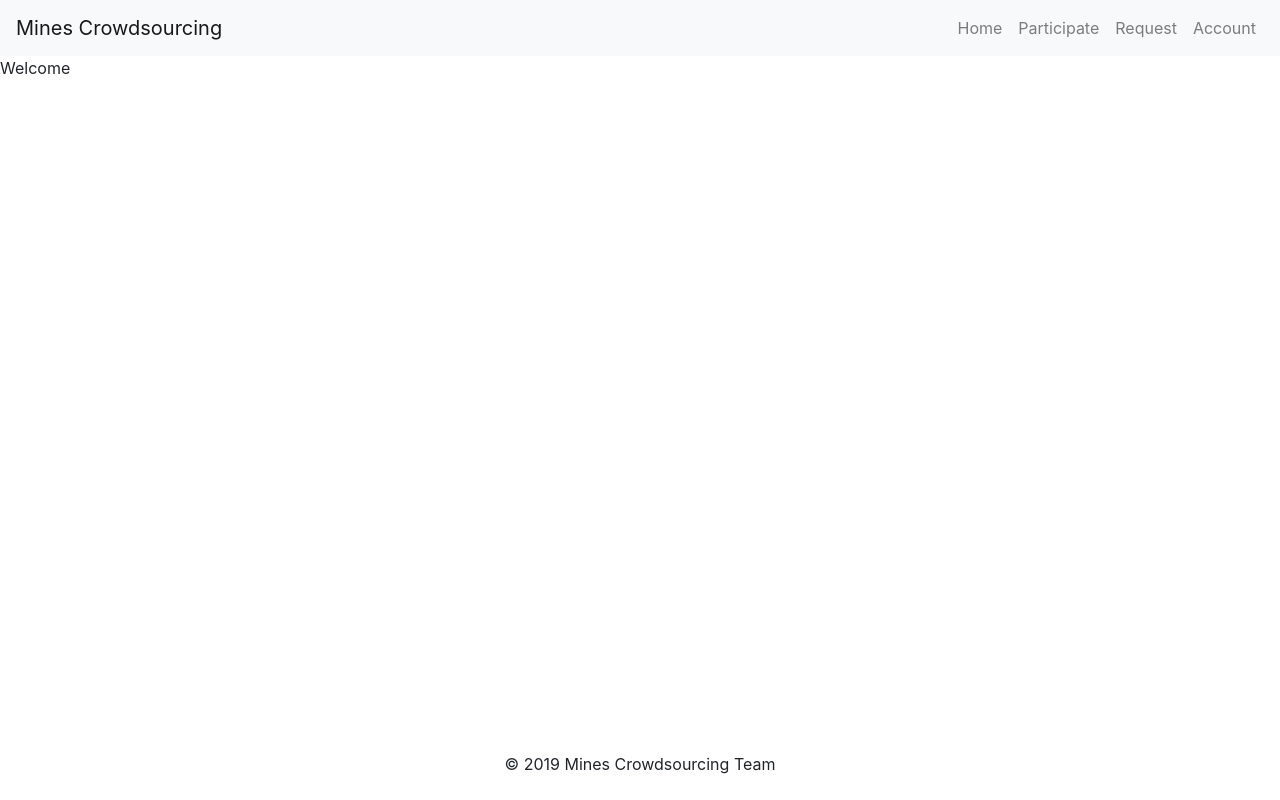
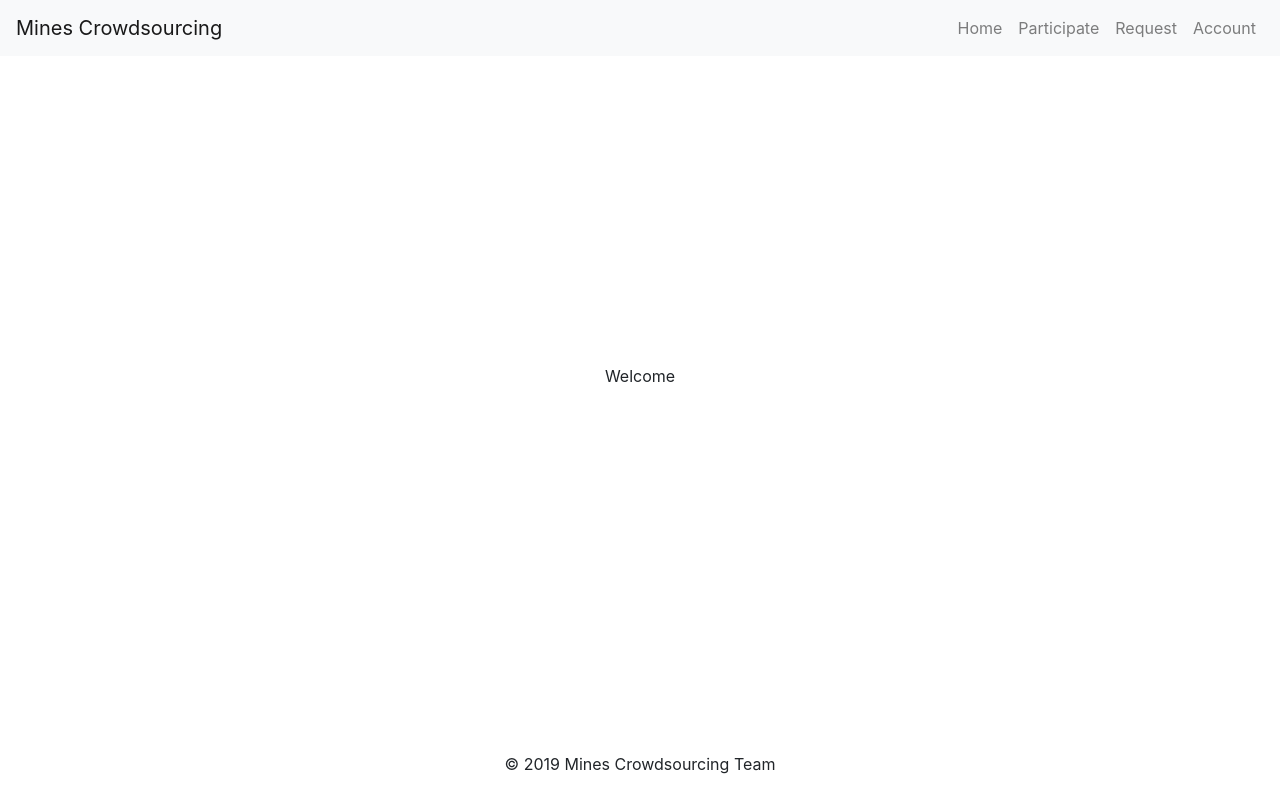
Before and after one commit to Colorado-School-of-Mines-Crowd-Sourcing/Mines-Crowdsourcing-System-3.0, a Django app: page /jobPosting/ in a window 1280 px wide. Run offline with Django 3.2, Linux system fonts and the light colour scheme; some libraries are stand-ins or nearby versions.

Commit message:
Welcome page style fixed

```diff
--- a/templates/jobPosting/index.html
+++ b/templates/jobPosting/index.html
@@ -1,7 +1,7 @@
 {% extends 'jobPosting/base.html' %}
 
 {% block content %}
-<div class="justify-content-center align-items-center">
+<div class="d-flex flex-grow-1 justify-content-center align-items-center">
     <div class="text-center">
         <p>Welcome</p>
     </div>
```
